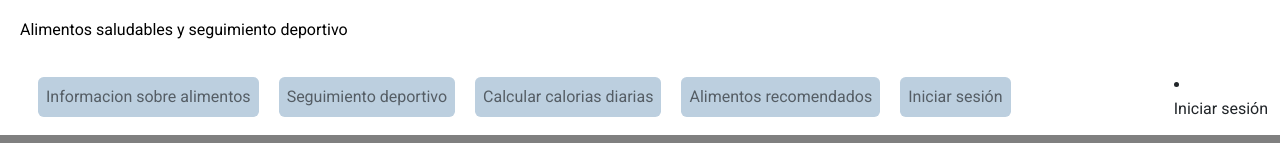
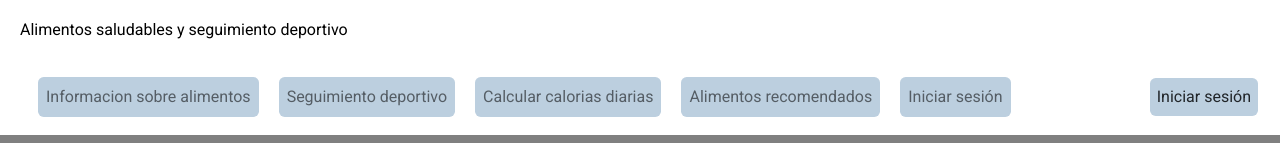
Before and after one commit to Niicool1/Proyecto-Ingenieria-web, a plain HTML site: page index.html in a window 1280 px wide. Shown: the top 143 px of the page. Drawn offline with nearby package versions, Linux system fonts and the light colour scheme.

Commit message:
Update styles.css

```diff
--- a/css/styles.css
+++ b/css/styles.css
@@ -127,3 +127,10 @@ ul#menuPrincipal li a{
     margin:10px;
     border-radius:0.15cm;
 }
+li#iniciarSesion {
+    list-style: none;
+    background-color: rgb(188, 207, 223);
+    margin:10px;
+    border-radius:0.15cm;
+    padding:7px;
+}
```
